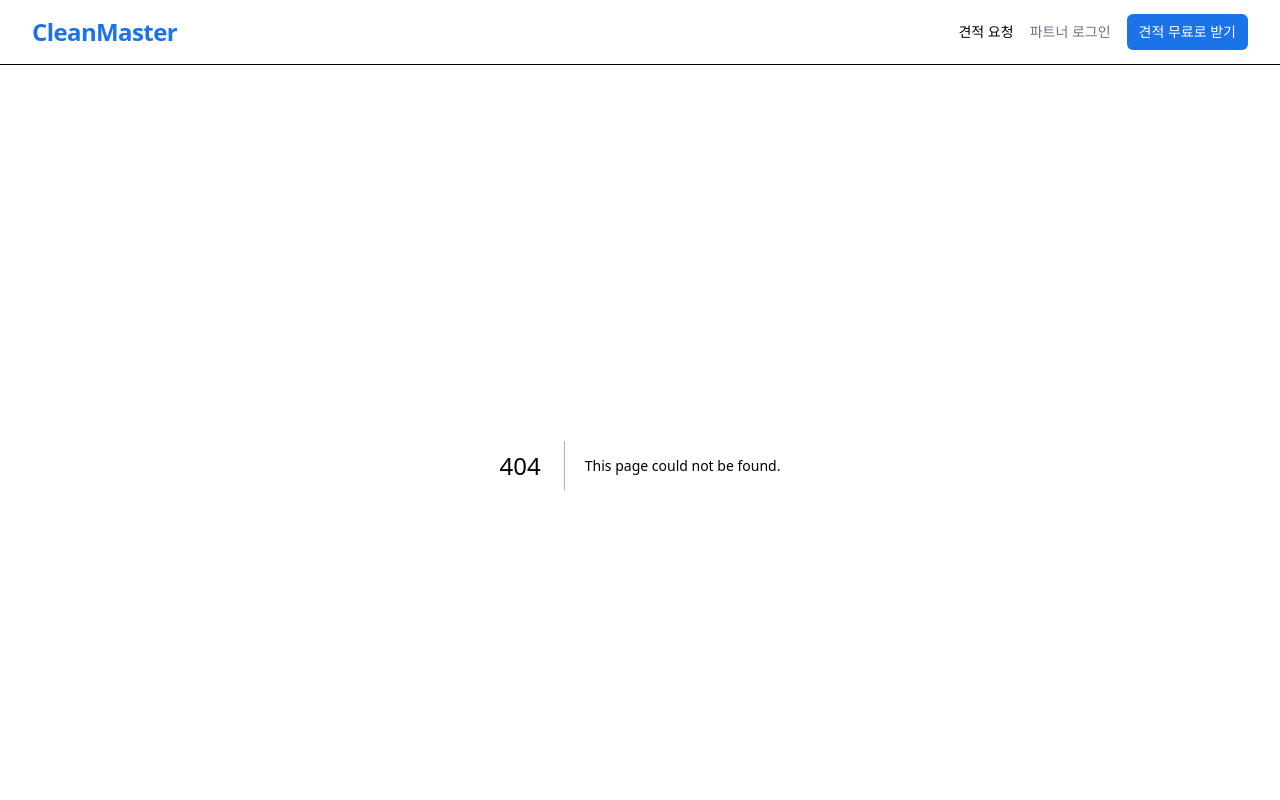
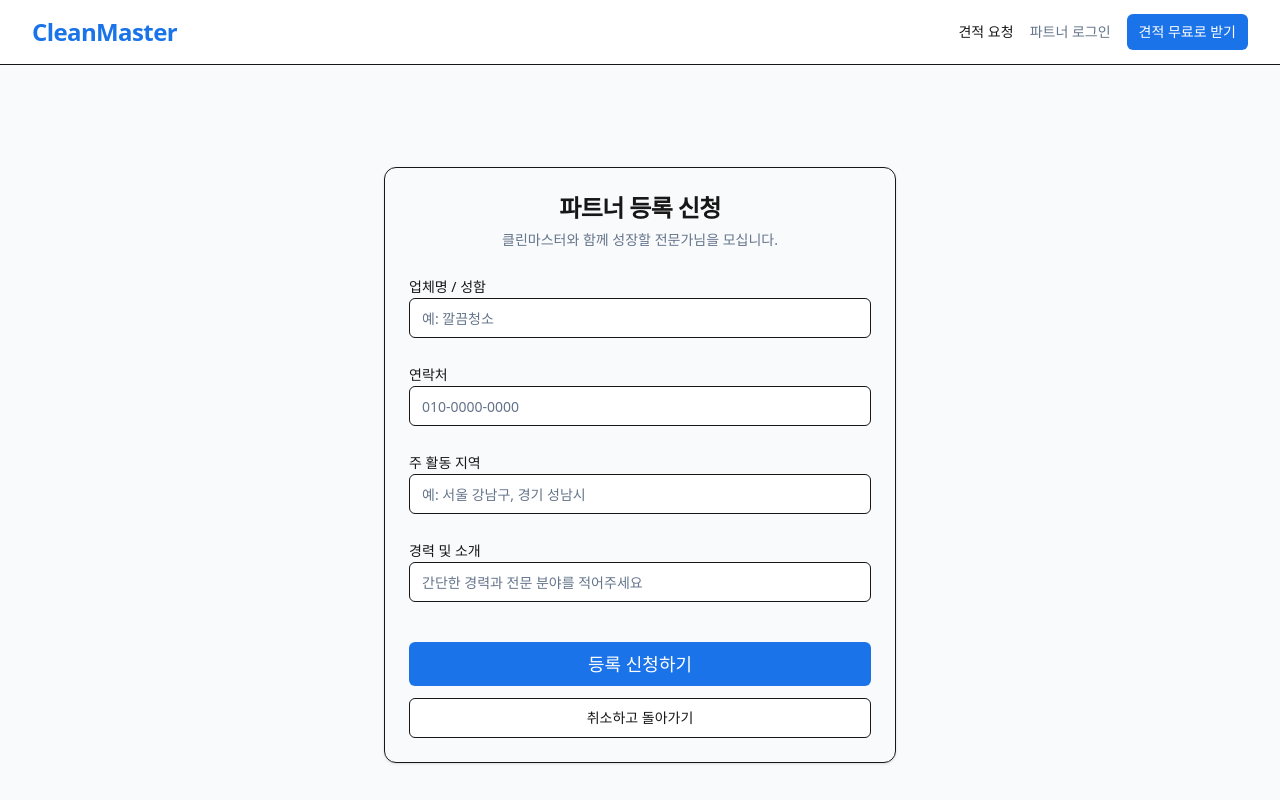
Before and after one commit to nonsanwin-debug/clean, a Next.js app: page /partner/apply in a window 1280 px wide. Before the commit this address had no page. Shown: the top 800 px of the page. Built offline with nearby package versions, Linux system fonts and the light colour scheme.

Commit message:
파트너 등록 페이지 추가

```diff
--- /dev/null
+++ b/app/partner/apply/page.tsx
@@ -0,0 +1,99 @@
+'use client'
+
+import React, { useState } from 'react'
+import { useRouter } from 'next/navigation'
+import Link from 'next/link'
+import { Button } from '@/components/ui/button'
+import { Input } from '@/components/ui/input'
+import { Card, CardHeader, CardTitle, CardContent, CardDescription } from '@/components/ui/card'
+
+export default function PartnerApplyPage() {
+    const router = useRouter()
+    const [loading, setLoading] = useState(false)
+    const [formData, setFormData] = useState({
+        name: '',
+        phone: '',
+        area: '',
+        experience: ''
+    })
+
+    const handleSubmit = (e: React.FormEvent) => {
+        e.preventDefault()
+        setLoading(true)
+
+        // Mock Submission
+        setTimeout(() => {
+            alert('신청이 성공적으로 접수되었습니다.\n담당자가 확인 후 연락드리겠습니다.')
+            router.push('/partner/login')
+            setLoading(false)
+        }, 1500)
+    }
+
+    return (
+        <div className="flex min-h-screen items-center justify-center bg-gray-50 px-4 py-10">
+            <Card className="w-full max-w-lg">
+                <CardHeader>
+                    <CardTitle className="text-2xl font-bold text-center">파트너 등록 신청</CardTitle>
+                    <CardDescription className="text-center">
+                        클린마스터와 함께 성장할 전문가님을 모십니다.
+                    </CardDescription>
+                </CardHeader>
+                <CardContent>
+                    <form onSubmit={handleSubmit} className="space-y-6">
+                        <div className="space-y-2">
+                            <label className="text-sm font-medium">업체명 / 성함</label>
+                            <Input
+                                required
+                                placeholder="예: 깔끔청소"
+                                value={formData.name}
+                                onChange={e => setFormData({ ...formData, name: e.target.value })}
+                            />
+                        </div>
+
+                        <div className="space-y-2">
+                            <label className="text-sm font-medium">연락처</label>
+                            <Input
+                                required
+                                type="tel"
+                                placeholder="010-0000-0000"
+                                value={formData.phone}
+                                onChange={e => setFormData({ ...formData, phone: e.target.value })}
+                            />
+                        </div>
+
+                        <div className="space-y-2">
+                            <label className="text-sm font-medium">주 활동 지역</label>
+                            <Input
+                                required
+                                placeholder="예: 서울 강남구, 경기 성남시"
+                                value={formData.area}
+                                onChange={e => setFormData({ ...formData, area: e.target.value })}
+                            />
+                        </div>
+
+                        <div className="space-y-2">
+                            <label className="text-sm font-medium">경력 및 소개</label>
+                            <Input
+                                required
+                                placeholder="간단한 경력과 전문 분야를 적어주세요"
+                                value={formData.experience}
+                                onChange={e => setFormData({ ...formData, experience: e.target.value })}
+                            />
+                        </div>
+
+                        <div className="pt-4 flex flex-col gap-3">
+                            <Button type="submit" className="w-full h-11 text-lg" disabled={loading}>
+                                {loading ? '신청서 제출 중...' : '등록 신청하기'}
+                            </Button>
+                            <Link href="/partner/login">
+                                <Button variant="outline" className="w-full" type="button">
+                                    취소하고 돌아가기
+                                </Button>
+                            </Link>
+                        </div>
+                    </form>
+                </CardContent>
+            </Card>
+        </div>
+    )
+}
--- a/app/partner/login/page.tsx
+++ b/app/partner/login/page.tsx
@@ -2,6 +2,7 @@
 
 import React, { useState } from 'react'
 import { useRouter } from 'next/navigation'
+import Link from 'next/link'
 import { Button } from '@/components/ui/button'
 import { Input } from '@/components/ui/input'
 import { Card, CardHeader, CardTitle, CardContent, CardFooter } from '@/components/ui/card'
@@ -62,7 +63,7 @@ export default function PartnerLoginPage() {
                 </CardContent>
                 <CardFooter className="justify-center">
                     <p className="text-sm text-muted-foreground">
-                        아직 파트너가 아니신가요? <span className="text-primary cursor-pointer hover:underline">파트너 등록 신청</span>
+                        아직 파트너가 아니신가요? <Link href="/partner/apply" className="text-primary cursor-pointer hover:underline">파트너 등록 신청</Link>
                     </p>
                 </CardFooter>
             </Card>
```
